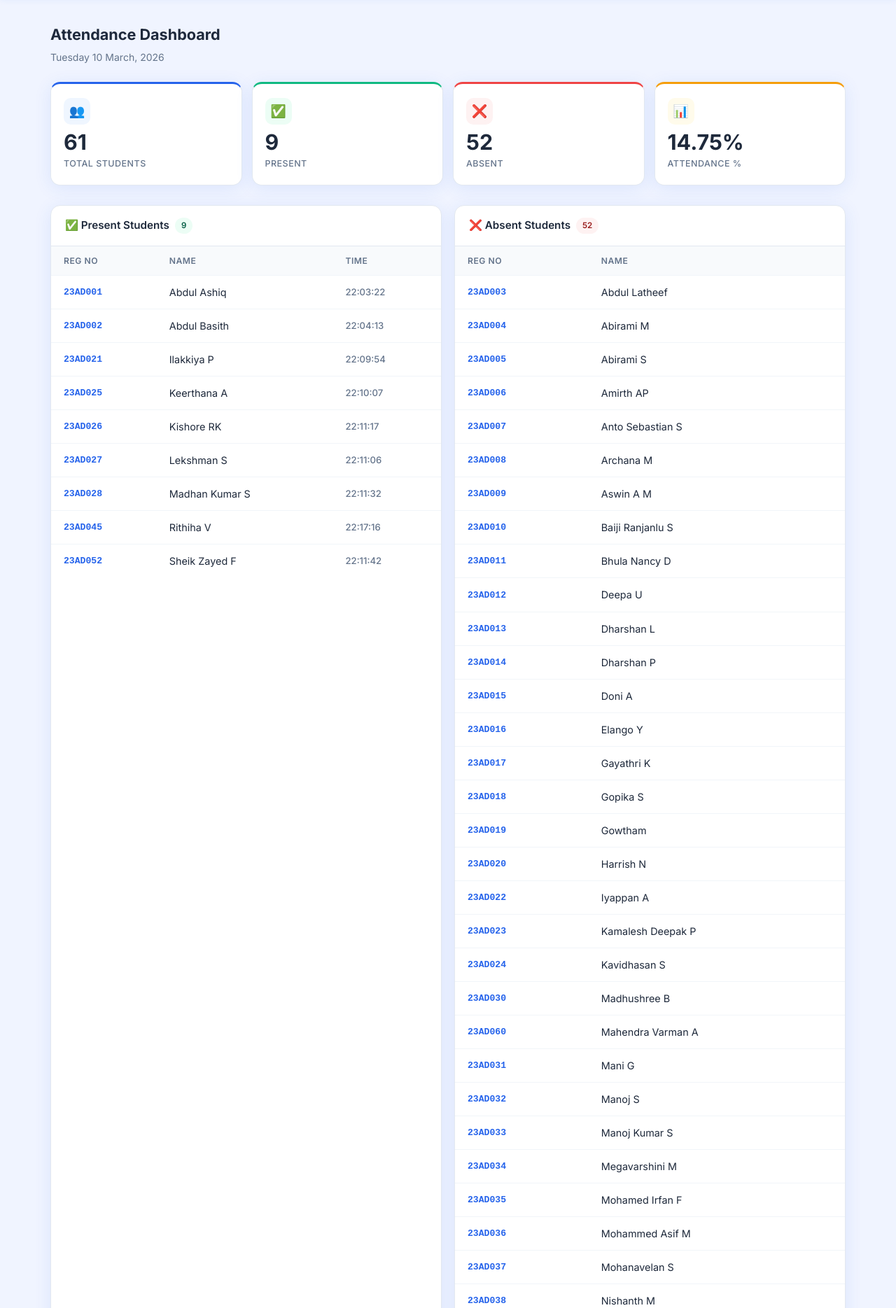
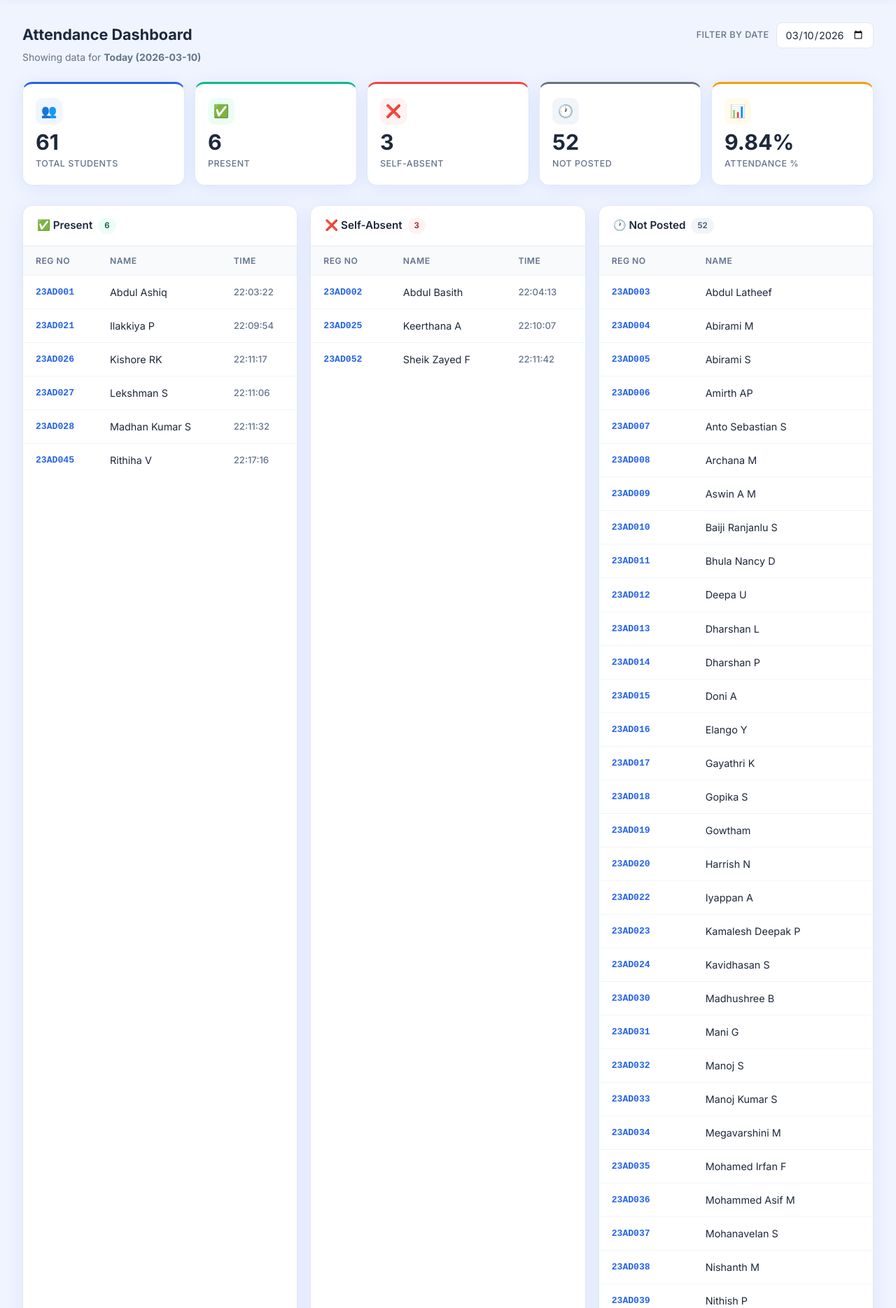
Before and after one commit to Lekshman11/class_attendance, a Flask app: page /admin in a window 1280 px wide. Shown: the part 60-1929 px from the top of the page at 70% size. Run offline with Flask 3, Linux system fonts and the light colour scheme; a user stored in the database is signed in; data comes from the database, SQL or seed files in the repository; both versions use the stored data as it was after the commit.

Commit message:
feat: date filter, absent self-marking, 3-category admin view, student name fix (23AD057)

```diff
--- a/app.py
+++ b/app.py
@@ -1,21 +1,62 @@
 from flask import Flask, render_template, request, redirect, session
 import sqlite3
-from datetime import datetime, time ,timedelta
+from datetime import datetime, timedelta
 import os
 
 BASE_DIR = os.path.dirname(os.path.abspath(__file__))
 DB_PATH = os.path.join(BASE_DIR, "attendance.db")
 
 app = Flask(__name__)
-app.secret_key = "attendance_secret"
+app.secret_key = os.environ.get("SECRET_KEY", "dev-secret-change-in-prod")
 
-# Attendance time window
-OPEN_TIME = time(7, 30)
-CLOSE_TIME = time(9, 45)
+# Attendance time window (IST = UTC+05:30)
+OPEN_TIME_H, OPEN_TIME_M   = 7, 30
+CLOSE_TIME_H, CLOSE_TIME_M = 9, 45
 
-# Admin credentials
-ADMIN_USERNAME = "admin"
-ADMIN_PASSWORD = "1234"
+# Admin credentials (use env vars in production)
+ADMIN_USERNAME = os.environ.get("ADMIN_USERNAME", "admin")
+ADMIN_PASSWORD = os.environ.get("ADMIN_PASSWORD", "1234")
+
+
+# ----------------------------
+# DB Initialisation Helper
+# ----------------------------
+def get_db():
+    conn = sqlite3.connect(DB_PATH)
+    conn.row_factory = sqlite3.Row
+    return conn
+
+
+def init_db():
+    """Add status column if it doesn't exist (safe migration)."""
+    conn = get_db()
+    cursor = conn.cursor()
+    # Create tables if they don't exist
+    cursor.execute("""
+        CREATE TABLE IF NOT EXISTS students (
+            reg_no TEXT PRIMARY KEY,
+            name   TEXT NOT NULL
+        )
+    """)
+    cursor.execute("""
+        CREATE TABLE IF NOT EXISTS attendance (
+            id     INTEGER PRIMARY KEY AUTOINCREMENT,
+            reg_no TEXT NOT NULL,
+            date   TEXT NOT NULL,
+            time   TEXT NOT NULL,
+            status TEXT NOT NULL DEFAULT 'present'
+        )
+    """)
+    # Safe migration: add status column to existing db if missing
+    try:
+        cursor.execute("ALTER TABLE attendance ADD COLUMN status TEXT NOT NULL DEFAULT 'present'")
+    except sqlite3.OperationalError:
+        pass  # Column already exists
+    conn.commit()
+    conn.close()
+
+
+init_db()
 
 
 # ----------------------------
@@ -24,9 +65,12 @@ ADMIN_PASSWORD = "1234"
 @app.route("/")
 def index():
     now = (datetime.utcnow() + timedelta(hours=5, minutes=30)).time()
-    if now < OPEN_TIME or now > CLOSE_TIME:
-        return render_template("closed.html")
-
+    open_str  = f"{OPEN_TIME_H:02d}:{OPEN_TIME_M:02d} {'AM' if OPEN_TIME_H < 12 else 'PM'}"
+    close_str = f"{CLOSE_TIME_H % 12 or 12:02d}:{CLOSE_TIME_M:02d} {'AM' if CLOSE_TIME_H < 12 else 'PM'}"
+    if now.hour < OPEN_TIME_H or (now.hour == OPEN_TIME_H and now.minute < OPEN_TIME_M):
+        return render_template("closed.html", open_time=open_str, close_time=close_str)
+    if now.hour > CLOSE_TIME_H or (now.hour == CLOSE_TIME_H and now.minute > CLOSE_TIME_M):
+        return render_template("closed.html", open_time=open_str, close_time=close_str)
     return render_template("index.html")
 
 
@@ -35,74 +79,59 @@ def index():
 # ----------------------------
 @app.route("/get_name")
 def get_name():
-
-    reg_no = request.args.get("reg_no").upper()
-    conn = sqlite3.connect(DB_PATH)
-    cursor = conn.cursor()
-
-    cursor.execute(
-        "SELECT name FROM students WHERE reg_no=?",
-        (reg_no,)
-    )
-
-    student = cursor.fetchone()
+    reg_no = request.args.get("reg_no", "").upper().strip()
+    if not reg_no:
+        return {"name": ""}
+    conn = get_db()
+    student = conn.execute(
+        "SELECT name FROM students WHERE reg_no=?", (reg_no,)
+    ).fetchone()
     conn.close()
-
-    if student:
-        return {"name": student[0]}
-
-    return {"name": ""}
+    return {"name": student["name"] if student else ""}
 
 
 # ----------------------------
-# Mark Attendance
+# Mark Attendance (Present or Absent)
 # ----------------------------
 @app.route("/mark", methods=["POST"])
 def mark():
+    reg_no = request.form.get("reg_no", "").upper().strip()
+    status = request.form.get("status", "present")  # 'present' or 'absent'
 
-    reg_no = request.form["reg_no"].upper()
+    if status not in ("present", "absent"):
+        status = "present"
 
-    ist_now = datetime.utcnow() + timedelta(hours=5, minutes=30)
-    today = str(ist_now.date())
-    now_time = ist_now.strftime("%H:%M:%S")
+    now = datetime.utcnow() + timedelta(hours=5, minutes=30)
+    today = str(now.date())
+    now_time = now.strftime("%H:%M:%S")
 
-    conn = sqlite3.connect(DB_PATH)
-    cursor = conn.cursor()
+    conn = get_db()
 
-    # Check if student exists
-    cursor.execute(
-        "SELECT name FROM students WHERE reg_no=?",
-        (reg_no,)
-    )
-
-    student = cursor.fetchone()
+    student = conn.execute(
+        "SELECT name FROM students WHERE reg_no=?", (reg_no,)
+    ).fetchone()
 
     if not student:
         conn.close()
         return render_template("invalid.html")
 
-    # Check duplicate attendance
-    cursor.execute(
-        "SELECT * FROM attendance WHERE reg_no=? AND date=?",
+    existing = conn.execute(
+        "SELECT status FROM attendance WHERE reg_no=? AND date=?",
         (reg_no, today)
-    )
-
-    existing = cursor.fetchone()
+    ).fetchone()
 
     if existing:
         conn.close()
-        return render_template("already_marked.html")
+        return render_template("already_marked.html", prev_status=existing["status"])
 
-    # Insert attendance
-    cursor.execute(
-        "INSERT INTO attendance(reg_no,date,time) VALUES(?,?,?)",
-        (reg_no, today, now_time)
+    conn.execute(
+        "INSERT INTO attendance(reg_no, date, time, status) VALUES(?,?,?,?)",
+        (reg_no, today, now_time, status)
     )
-
     conn.commit()
     conn.close()
 
-    return render_template("success.html", name=student[0])
+    return render_template("success.html", name=student["name"], status=status)
 
 
 # ----------------------------
@@ -110,19 +139,15 @@ def mark():
 # ----------------------------
 @app.route("/admin_login", methods=["GET", "POST"])
 def admin_login():
-
+    error = None
     if request.method == "POST":
-
-        username = request.form["username"]
-        password = request.form["password"]
-
+        username = request.form.get("username", "")
+        password = request.form.get("password", "")
         if username == ADMIN_USERNAME and password == ADMIN_PASSWORD:
             session["admin"] = True
             return redirect("/admin")
-
-        return "Invalid Login"
-
-    return render_template("admin_login.html")
+        error = "Invalid username or password."
+    return render_template("admin_login.html", error=error)
 
 
 # ----------------------------
@@ -130,66 +155,68 @@ def admin_login():
 # ----------------------------
 @app.route("/admin")
 def admin():
-
     if "admin" not in session:
         return redirect("/admin_login")
 
+    today = str((datetime.utcnow() + timedelta(hours=5, minutes=30)).date())
+    # Accept date filter from query param; default to today
+    filter_date = request.args.get("date", today)
 
-    today = str((datetime.utcnow() + timedelta(hours=5, minutes=30)).date())
-    conn = sqlite3.connect(DB_PATH)
-    cursor = conn.cursor()
+    conn = get_db()
 
-    # total students
-    cursor.execute("SELECT COUNT(*) FROM students")
-    total_students = cursor.fetchone()[0]
+    # Total students
+    total_students = conn.execute("SELECT COUNT(*) FROM students").fetchone()[0]
 
-    # present students
-    cursor.execute("""
-SELECT students.reg_no, students.name, attendance.time
-FROM attendance
-JOIN students
-ON attendance.reg_no = students.reg_no
-WHERE attendance.date = ?
-ORDER BY students.reg_no
-""", (today,))
+    # Present students (status = 'present')
+    present = conn.execute("""
+        SELECT s.reg_no, s.name, a.time
+        FROM attendance a
+        JOIN students s ON a.reg_no = s.reg_no
+        WHERE a.date = ? AND a.status = 'present'
+        ORDER BY s.reg_no
+    """, (filter_date,)).fetchall()
 
-    present = cursor.fetchall()
+    # Self-marked absent students (status = 'absent')
+    absent_marked = conn.execute("""
+        SELECT s.reg_no, s.name, a.time
+        FROM attendance a
+        JOIN students s ON a.reg_no = s.reg_no
+        WHERE a.date = ? AND a.status = 'absent'
+        ORDER BY s.reg_no
+    """, (filter_date,)).fetchall()
 
-    present_count = len(present)
-
-    # absent students
-    cursor.execute("""
-    SELECT reg_no, name
-    FROM students
-    WHERE reg_no NOT IN
-    (
-        SELECT reg_no
-        FROM attendance
-        WHERE date = ?
-    )
-    """, (today,))
-
-    absent = cursor.fetchall()
-
-    absent_count = len(absent)
-
-    # attendance percentage
-    if total_students > 0:
-        percentage = round((present_count / total_students) * 100, 2)
-    else:
-        percentage = 0
+    # Students who haven't posted anything
+    not_posted = conn.execute("""
+        SELECT reg_no, name
+        FROM students
+        WHERE reg_no NOT IN (
+            SELECT reg_no FROM attendance WHERE date = ?
+        )
+        ORDER BY reg_no
+    """, (filter_date,)).fetchall()
 
     conn.close()
+
+    present_count    = len(present)
+    absent_count     = len(absent_marked)
+    not_posted_count = len(not_posted)
+
+    percentage = round((present_count / total_students) * 100, 2) if total_students > 0 else 0
 
     return render_template(
         "admin.html",
         present=present,
-        absent=absent,
+        absent_marked=absent_marked,
+        not_posted=not_posted,
         total_students=total_students,
         present_count=present_count,
         absent_count=absent_count,
-        percentage=percentage
+        not_posted_count=not_posted_count,
+        percentage=percentage,
+        filter_date=filter_date,
+        today=today,
     )
+
 
 # ----------------------------
 # Logout
@@ -199,10 +226,6 @@ def logout():
     session.pop("admin", None)
     return redirect("/admin_login")
 
-@app.route("/check-time")
-def check_time():
-    from datetime import datetime
-    return str(datetime.utcnow() + timedelta(hours=5, minutes=30))
 
 # ----------------------------
 # Run App
--- a/static/style.css
+++ b/static/style.css
@@ -19,6 +19,7 @@
   --success:       #10b981;
   --warning:       #f59e0b;
   --danger:        #ef4444;
+  --neutral:       #6b7280;
 
   --bg:            #f0f4ff;
   --surface:       #ffffff;
@@ -122,7 +119,8 @@ label {
 }
 
 input[type="text"],
-input[type="password"] {
+input[type="password"],
+input[type="date"] {
   display: block;
   width: 100%;
   padding: 13px 16px;
@@ -302,8 +309,18 @@ input[style*="uppercase"] {
 /* ---- Main Content ---- */
 .dash-content {
   padding: 24px 20px;
-  max-width: 1200px;
+  max-width: 1400px;
   margin: 0 auto;
+}
+
+/* ---- Dashboard header row (title + date filter) ---- */
+.dash-header-row {
+  display: flex;
+  align-items: flex-start;
+  justify-content: space-between;
+  gap: 16px;
+  flex-wrap: wrap;
+  margin-bottom: 24px;
 }
 
 .dash-title {
@@ -316,7 +333,51 @@ input[style*="uppercase"] {
 .dash-sub {
   font-size: 0.875rem;
   color: var(--text-muted);
-  margin-bottom: 24px;
+}
+
+/* ---- Date Filter Form ---- */
+.date-filter-form {
+  display: flex;
+  align-items: center;
+  gap: 10px;
+  flex-wrap: wrap;
+}
+
+.date-filter-form label {
+  font-size: 0.8rem;
+  font-weight: 500;
+  color: var(--text-muted);
+  text-transform: uppercase;
+  letter-spacing: 0.4px;
+  margin-bottom: 0;
+  white-space: nowrap;
+}
+
+.date-filter-form input[type="date"] {
+  width: auto;
+  padding: 8px 12px;
+  font-size: 0.9rem;
+  border-radius: var(--radius-sm);
+  cursor: pointer;
+}
+
+.btn-today {
+  display: inline-flex;
+  align-items: center;
+  padding: 8px 14px;
+  border-radius: var(--radius-sm);
+  background: var(--primary-light);
+  color: var(--primary);
+  font-size: 0.85rem;
+  font-weight: 500;
+  text-decoration: none;
+  transition: var(--transition);
+  white-space: nowrap;
+}
+
+.btn-today:hover {
+  background: var(--primary);
+  color: #fff;
 }
 
 /* ---- Stats Grid ---- */
@@ -357,10 +418,11 @@ input[style*="uppercase"] {
   margin-bottom: 4px;
 }
 
-.stat-icon.blue   { background: #eff6ff; }
-.stat-icon.green  { background: #ecfdf5; }
-.stat-icon.red    { background: #fef2f2; }
-.stat-icon.amber  { background: #fffbeb; }
+.stat-icon.blue  { background: #eff6ff; }
+.stat-icon.green { background: #ecfdf5; }
+.stat-icon.red   { background: #fef2f2; }
+.stat-icon.amber { background: #fffbeb; }
+.stat-icon.grey  { background: #f1f5f9; }
 
 .stat-value {
   font-size: 1.9rem;
@@ -378,12 +440,13 @@ input[style*="uppercase"] {
 }
 
 /* Colored accent stripe */
-.stat-card.total  { border-top: 3px solid var(--primary); }
-.stat-card.present{ border-top: 3px solid var(--success); }
-.stat-card.absent { border-top: 3px solid var(--danger);  }
-.stat-card.percent{ border-top: 3px solid var(--warning); }
+.stat-card.total      { border-top: 3px solid var(--primary); }
+.stat-card.present    { border-top: 3px solid var(--success); }
+.stat-card.absent     { border-top: 3px solid var(--danger);  }
+.stat-card.not-posted { border-top: 3px solid var(--neutral); }
+.stat-card.percent    { border-top: 3px solid var(--warning); }
 
-/* ---- Tables Row ---- */
+/* ---- Tables Grid ---- */
 .tables-grid {
   display: grid;
   grid-template-columns: 1fr;
@@ -424,19 +487,16 @@ input[style*="uppercase"] {
 
 .badge-green { background: #ecfdf5; color: #065f46; }
 .badge-red   { background: #fef2f2; color: #991b1b; }
+.badge-grey  { background: #f1f5f9; color: #475569; }
 
-.table-scroll {
-  overflow-x: auto;
-}
+.table-scroll { overflow-x: auto; }
 
 table {
   width: 100%;
   border-collapse: collapse;
 }
 
-thead {
-  background: #f8fafc;
-}
+thead { background: #f8fafc; }
 
 th {
   padding: 11px 18px;
@@ -517,18 +570,33 @@ tbody tr:hover {
 /* =========================================
    RESPONSIVE
    ========================================= */
+@media (min-width: 500px) {
+  .btn-group {
+    flex-direction: row;
+  }
+  .btn-group .btn {
+    flex: 1;
+  }
+}
+
 @media (min-width: 640px) {
   .stats-grid {
-    grid-template-columns: repeat(4, 1fr);
+    grid-template-columns: repeat(3, 1fr);
   }
   .topbar-date {
     display: block;
   }
 }
 
+@media (min-width: 860px) {
+  .stats-grid {
+    grid-template-columns: repeat(5, 1fr);
+  }
+}
+
 @media (min-width: 900px) {
-  .tables-grid {
-    grid-template-columns: 1fr 1fr;
+  .tables-grid-3 {
+    grid-template-columns: 1fr 1fr 1fr;
   }
   .dash-content {
     padding: 32px 32px;
--- a/templates/admin.html
+++ b/templates/admin.html
@@ -1,11 +1,13 @@
 <!DOCTYPE html>
 <html lang="en">
+
 <head>
   <meta charset="UTF-8">
   <meta name="viewport" content="width=device-width, initial-scale=1.0">
   <title>Admin Dashboard — AI&amp;DS Attendance</title>
   <link rel="stylesheet" href="/static/style.css">
 </head>
+
 <body>
 
   <div class="dash-wrapper">
@@ -18,17 +20,36 @@
         <span class="badge">ADMIN</span>
       </div>
       <div class="topbar-date" id="today-date"></div>
-    <a class="btn-logout" href="/logout">
-      🚪 Logout
-    </a>
+      <a class="btn-logout" href="/logout">🚪 Logout</a>
     </header>
 
 
     <!-- ===== Main Content ===== -->
     <main class="dash-content">
 
+      <div class="dash-header-row">
+        <div>
           <h2 class="dash-title">Attendance Dashboard</h2>
-    <p class="dash-sub" id="dash-sub-date">Today's overview</p>
+          <p class="dash-sub">
+            Showing data for
+            <strong>
+              {% if filter_date == today %}Today ({{ filter_date }})
+              {% else %}{{ filter_date }}
+              {% endif %}
+            </strong>
+          </p>
+        </div>
+
+        <!-- Date Filter -->
+        <form method="get" action="/admin" class="date-filter-form">
+          <label for="date-filter">Filter by date</label>
+          <input type="date" id="date-filter" name="date" value="{{ filter_date }}" max="{{ today }}"
+            onchange="this.form.submit()">
+          {% if filter_date != today %}
+          <a href="/admin" class="btn-today">← Today</a>
+          {% endif %}
+        </form>
+      </div>
 
 
       <!-- ===== Stats Grid ===== -->
@@ -49,7 +70,13 @@
         <div class="stat-card absent">
           <div class="stat-icon red">❌</div>
           <div class="stat-value">{{ absent_count }}</div>
-        <div class="stat-label">Absent</div>
+          <div class="stat-label">Self-Absent</div>
+        </div>
+
+        <div class="stat-card not-posted">
+          <div class="stat-icon grey">🕐</div>
+          <div class="stat-value">{{ not_posted_count }}</div>
+          <div class="stat-label">Not Posted</div>
         </div>
 
         <div class="stat-card percent">
@@ -62,13 +89,13 @@
 
 
       <!-- ===== Tables Grid ===== -->
-    <div class="tables-grid">
+      <div class="tables-grid tables-grid-3">
 
         <!-- Present Table -->
         <div class="table-card">
           <div class="table-header">
             <div class="table-title">
-            ✅ Present Students
+              ✅ Present
               <span class="table-badge badge-green">{{ present_count }}</span>
             </div>
           </div>
@@ -95,7 +122,7 @@
                   <td colspan="3">
                     <div class="empty-state">
                       <div class="empty-icon">🙁</div>
-                      No students present yet today
+                      No students present yet
                     </div>
                   </td>
                 </tr>
@@ -105,12 +132,53 @@
           </div>
         </div>
 
-      <!-- Absent Table -->
+        <!-- Self-Absent Table -->
         <div class="table-card">
           <div class="table-header">
             <div class="table-title">
-            ❌ Absent Students
+              ❌ Self-Absent
               <span class="table-badge badge-red">{{ absent_count }}</span>
+            </div>
+          </div>
+          <div class="table-scroll">
+            <table>
+              <thead>
+                <tr>
+                  <th>Reg No</th>
+                  <th>Name</th>
+                  <th>Time</th>
+                </tr>
+              </thead>
+              <tbody>
+                {% if absent_marked %}
+                {% for row in absent_marked %}
+                <tr>
+                  <td class="td-reg">{{ row[0] }}</td>
+                  <td>{{ row[1] }}</td>
+                  <td class="td-time">{{ row[2] }}</td>
+                </tr>
+                {% endfor %}
+                {% else %}
+                <tr>
+                  <td colspan="3">
+                    <div class="empty-state">
+                      <div class="empty-icon">🎉</div>
+                      No self-absent entries
+                    </div>
+                  </td>
+                </tr>
+                {% endif %}
+              </tbody>
+            </table>
+          </div>
+        </div>
+
+        <!-- Not Posted Table -->
+        <div class="table-card">
+          <div class="table-header">
+            <div class="table-title">
+              🕐 Not Posted
+              <span class="table-badge badge-grey">{{ not_posted_count }}</span>
             </div>
           </div>
           <div class="table-scroll">
@@ -122,8 +190,8 @@
                 </tr>
               </thead>
               <tbody>
-              {% if absent %}
-                {% for row in absent %}
+                {% if not_posted %}
+                {% for row in not_posted %}
                 <tr>
                   <td class="td-reg">{{ row[0] }}</td>
                   <td>{{ row[1] }}</td>
@@ -133,8 +201,8 @@
                 <tr>
                   <td colspan="2">
                     <div class="empty-state">
-                      <div class="empty-icon">🎉</div>
-                      All students are present!
+                      <div class="empty-icon">✨</div>
+                      Everyone has posted
                     </div>
                   </td>
                 </tr>
@@ -151,13 +219,11 @@
 
 
   <script>
-  // Show today's date in topbar and sub-heading
     const now = new Date();
-  const opts = { weekday:'long', year:'numeric', month:'long', day:'numeric' };
-  const dateStr = now.toLocaleDateString('en-IN', opts);
-  document.getElementById('today-date').textContent  = dateStr;
-  document.getElementById('dash-sub-date').textContent = dateStr;
+    const opts = { weekday: 'long', year: 'numeric', month: 'long', day: 'numeric' };
+    document.getElementById('today-date').textContent = now.toLocaleDateString('en-IN', opts);
   </script>
 
 </body>
+
 </html>
--- a/templates/closed.html
+++ b/templates/closed.html
@@ -1,11 +1,13 @@
 <!DOCTYPE html>
 <html lang="en">
+
 <head>
   <meta charset="UTF-8">
   <meta name="viewport" content="width=device-width, initial-scale=1.0">
   <title>Portal Closed — AI&amp;DS</title>
   <link rel="stylesheet" href="/static/style.css">
 </head>
+
 <body>
 
   <div class="page-center">
@@ -14,7 +16,7 @@
       <span class="info-icon">🕐</span>
       <h1>Portal Closed</h1>
       <p>Attendance marking is only available between</p>
-    <p><strong>7:30 AM – 9:45 AM</strong></p>
+      <p><strong>{{ open_time }} – {{ close_time }}</strong></p>
       <br>
       <p style="color:var(--text-light); font-size:0.82rem;">
         Please try again during the allowed window.
@@ -28,4 +30,5 @@
   </div>
 
 </body>
+
 </html>
```
Also changed, not shown: other parts of static/style.css (+41 -40 lines), templates/admin_login.html (+11 -16 lines), templates/already_marked.html (+17 -17 lines), templates/index.html (+35 -35 lines), templates/success.html (+19 -13 lines), attendance.db. Lines whose indentation alone changed are shown as unchanged.
